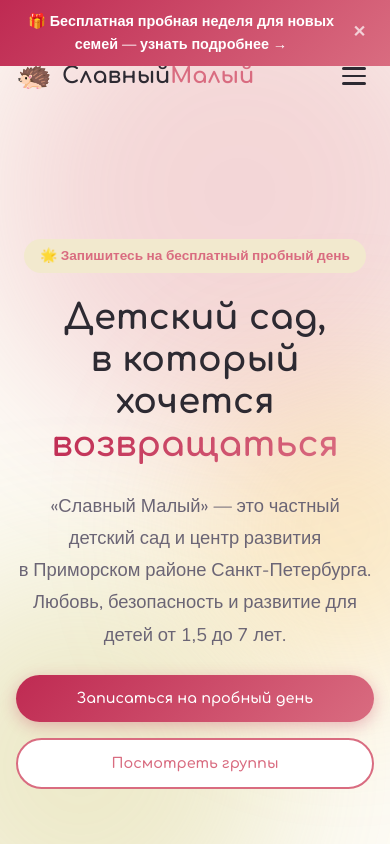
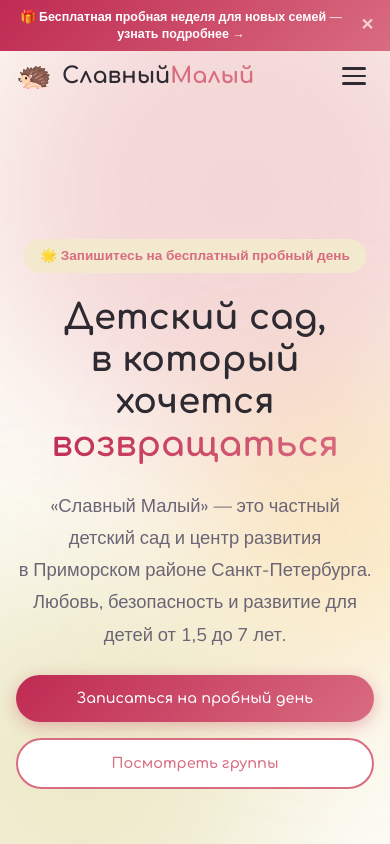
Before and after one commit to djxjxbh67-rgb/slavnyimalyi, a Next.js app: page / in a window 390 px wide. Shown: the top 844 px of the page. Built offline with nearby package versions, Linux system fonts and the light colour scheme.

Commit message:
fix: opaque mobile menu, responsive promo banner

```diff
--- a/components/Header.module.css
+++ b/components/Header.module.css
@@ -196,7 +196,7 @@
   .nav {
     position: fixed;
     inset: 0;
-    background: rgba(253, 251, 245, 0.97);
+    background: rgb(253, 251, 245);
     backdrop-filter: blur(20px);
     -webkit-backdrop-filter: blur(20px);
     flex-direction: column;
--- a/components/PromoBanner.module.css
+++ b/components/PromoBanner.module.css
@@ -55,3 +55,15 @@
   color: #fff;
   background: rgba(255, 255, 255, 0.15);
 }
+
+@media (max-width: 600px) {
+  .banner {
+    font-size: 0.78rem;
+    padding: 8px 40px 8px 12px;
+    line-height: 1.4;
+  }
+
+  .close {
+    right: 8px;
+  }
+}
```
